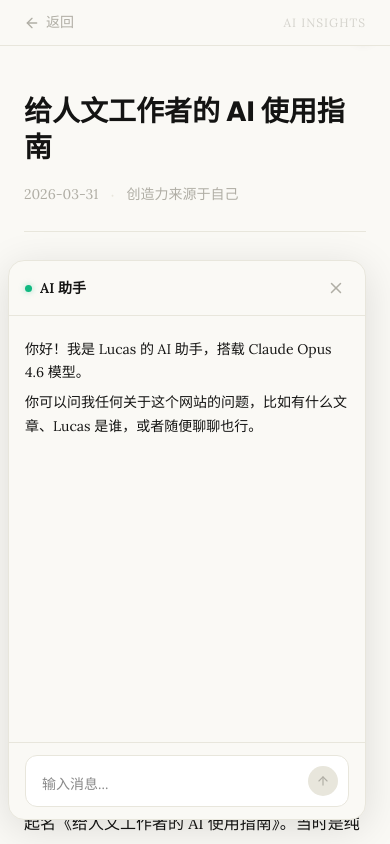
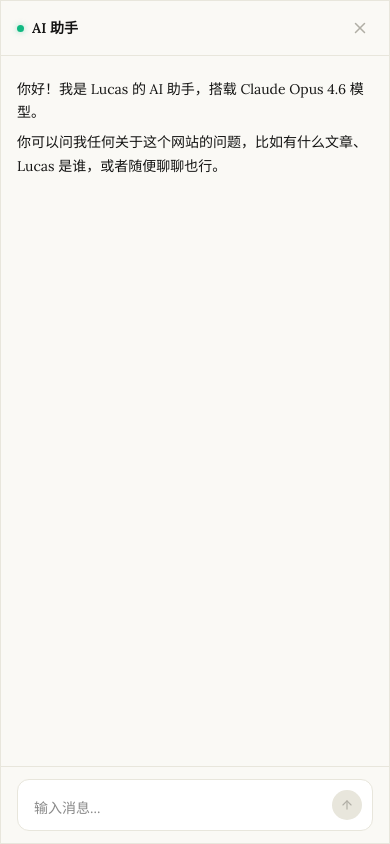
Before and after one commit to yinpengtao2002-ai/yinpengtao2002-ai.github.io, a Next.js app: page /article/ai/notion-24ae349d753a in a window 390 px wide. Both pictures are taken after a click on the button "AI 助手". Shown: the top 844 px of the page. Built offline with nearby package versions, Linux system fonts and the light colour scheme.

Commit message:
fix: mobile chat fullscreen, increase bold weight to 700
- Chat widget goes fullscreen on mobile (< 640px) instead of
  overflowing the viewport
- Increase strong fontWeight from 600 to 700 for clearer bold text

https://claude.ai/code/session_018SuUCHNKuQACREyvQ6WBRD

```diff
--- a/src/app/article/[category]/[slug]/article-client.tsx
+++ b/src/app/article/[category]/[slug]/article-client.tsx
@@ -291,7 +291,7 @@ export default function ArticleClient({ article, category }: ArticleClientProps)
                                 />
                             ),
                             strong: ({ children }) => (
-                                <strong style={{ fontWeight: 600, color: "var(--foreground)" }}>
+                                <strong style={{ fontWeight: 700, color: "var(--foreground)" }}>
                                     {children}
                                 </strong>
                             ),
--- a/src/app/globals.css
+++ b/src/app/globals.css
@@ -299,3 +299,25 @@ h6 {
   -webkit-line-clamp: 3;
   overflow: hidden;
 }
+
+/* Chat panel - desktop */
+.chat-panel {
+  bottom: 24px;
+  right: 24px;
+  width: 420px;
+  height: 560px;
+  border-radius: 16px;
+}
+
+/* Chat panel - mobile: full screen */
+@media (max-width: 640px) {
+  .chat-panel {
+    top: 0;
+    left: 0;
+    right: 0;
+    bottom: 0;
+    width: 100%;
+    height: 100%;
+    border-radius: 0;
+  }
+}
--- a/src/components/ChatWidget.tsx
+++ b/src/components/ChatWidget.tsx
@@ -313,20 +313,16 @@ export default function ChatWidget() {
                         animate={{ opacity: 1, y: 0, scale: 1 }}
                         exit={{ opacity: 0, y: 20, scale: 0.95 }}
                         transition={{ duration: 0.25 }}
+                        className="chat-panel"
                         style={{
                             position: "fixed",
-                            bottom: 24,
-                            right: 24,
-                            width: "min(420px, calc(100vw - 32px))",
-                            height: "min(560px, calc(100vh - 100px))",
-                            borderRadius: 16,
-                            border: "1px solid var(--border)",
-                            background: "var(--background)",
-                            boxShadow: "0 8px 40px rgba(0,0,0,0.12)",
                             display: "flex",
                             flexDirection: "column",
                             overflow: "hidden",
                             zIndex: 9999,
+                            background: "var(--background)",
+                            border: "1px solid var(--border)",
+                            boxShadow: "0 8px 40px rgba(0,0,0,0.12)",
                         }}
                     >
                         {/* Header */}
```
